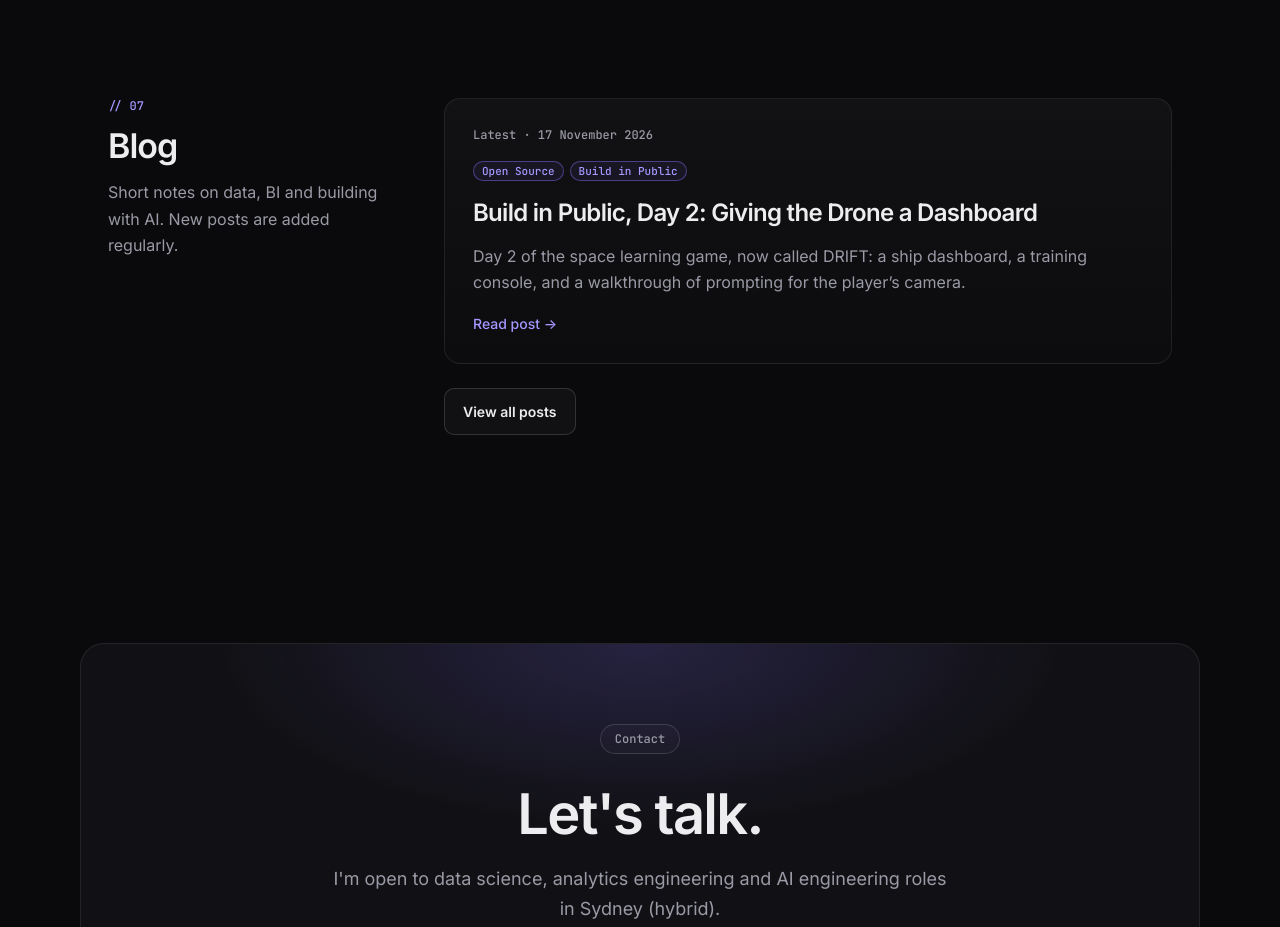
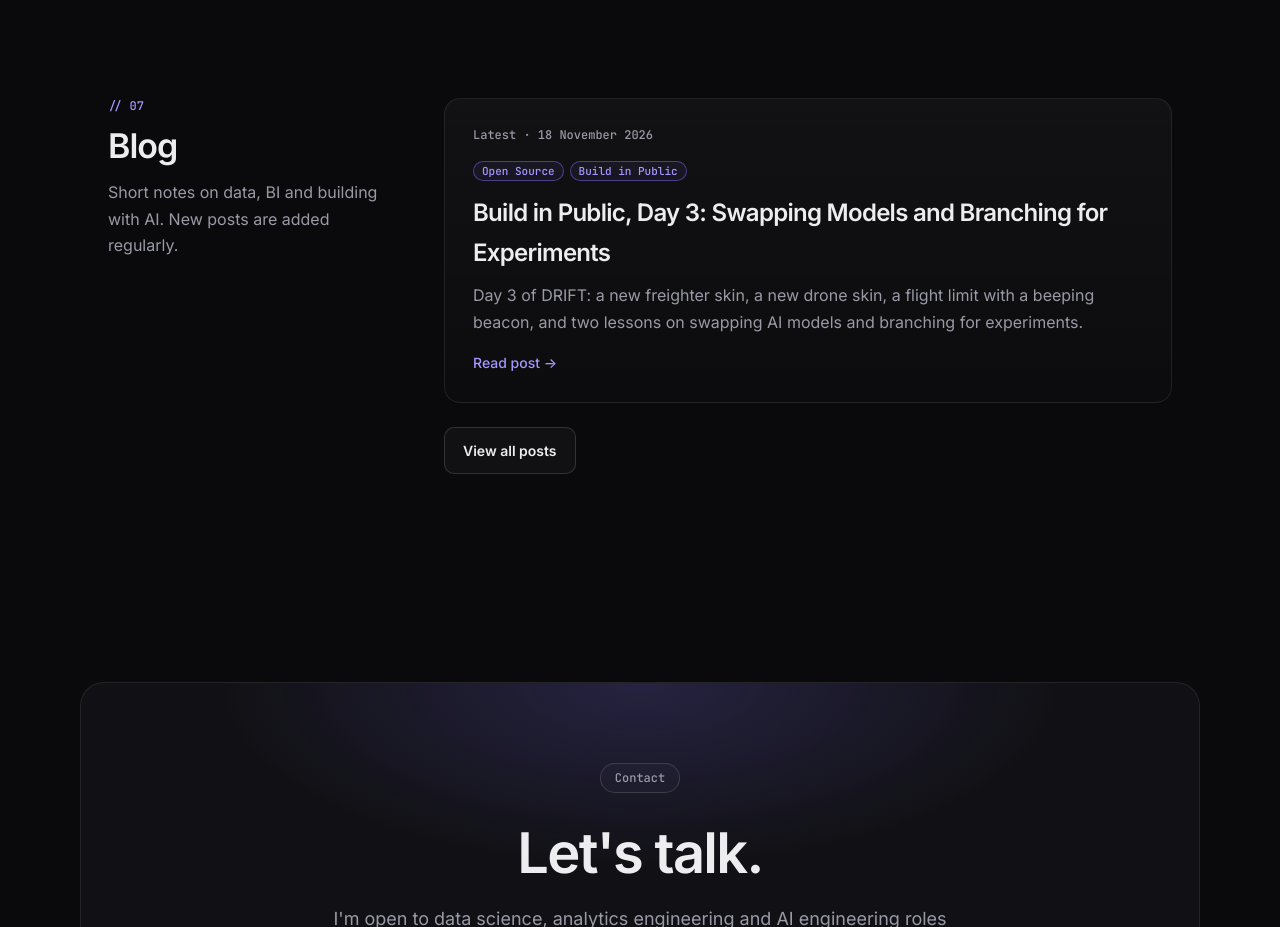
Before and after one commit to TravisJohn/TravisJohn.github.io, a plain HTML site: page index.html in a window 1280 px wide. Shown: the part 5620-6547 px from the top of the page. Drawn offline with Linux system fonts and the light colour scheme.

Commit message:
Homepage Latest: DRIFT Day 3

```diff
--- a/index.html
+++ b/index.html
@@ -112,7 +112,7 @@
 
 <section id="blog"><div class="wrap split">
 <header class="sh"><span class="num">07</span><h2>Blog</h2><p class="sub">Short notes on data, BI and building with AI. New posts are added regularly.</p></header>
-<div><article class="post"><p class="kicker">Latest · <time datetime="2026-11-17">17 November 2026</time></p><p class="tags"><span class="pill">Open Source</span><span class="pill">Build in Public</span></p><h3><a href="blog/posts/2026-11-17-space-learning-game-day-2.html">Build in Public, Day 2: Giving the Drone a Dashboard</a></h3><p>Day 2 of the space learning game, now called DRIFT: a ship dashboard, a training console, and a walkthrough of prompting for the player’s camera.</p><a class="more" href="blog/posts/2026-11-17-space-learning-game-day-2.html">Read post <span aria-hidden="true">→</span></a></article>
+<div><article class="post"><p class="kicker">Latest · <time datetime="2026-11-18">18 November 2026</time></p><p class="tags"><span class="pill">Open Source</span><span class="pill">Build in Public</span></p><h3><a href="blog/posts/2026-11-18-space-learning-game-day-3.html">Build in Public, Day 3: Swapping Models and Branching for Experiments</a></h3><p>Day 3 of DRIFT: a new freighter skin, a new drone skin, a flight limit with a beeping beacon, and two lessons on swapping AI models and branching for experiments.</p><a class="more" href="blog/posts/2026-11-18-space-learning-game-day-3.html">Read post <span aria-hidden="true">→</span></a></article>
 <p><a class="btn ghost" href="blog/">View all posts</a></p></div>
 </div></section>
 
```
